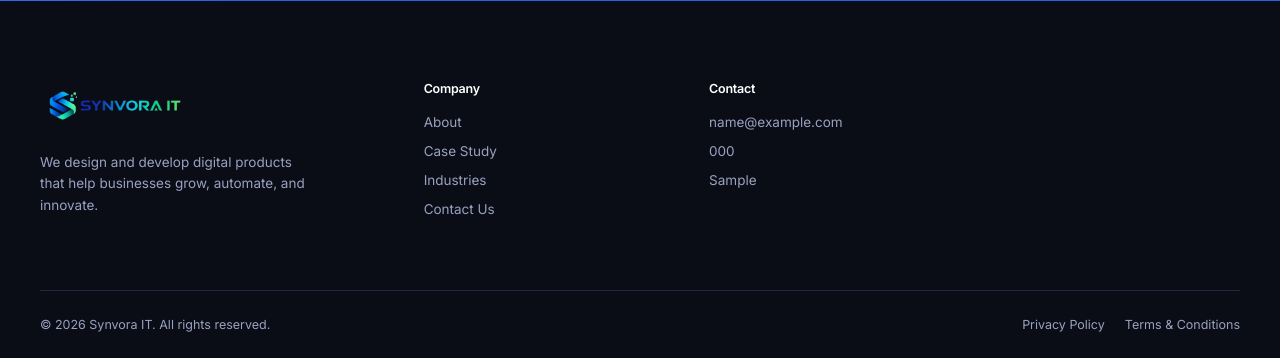
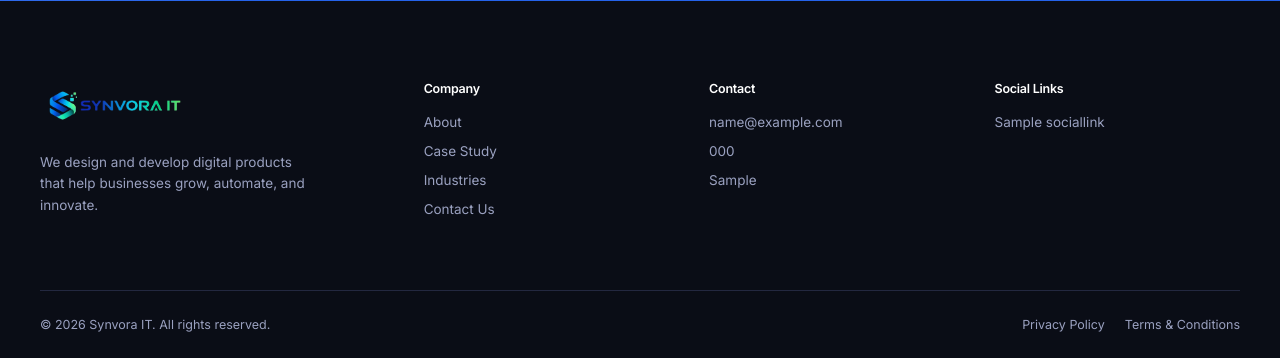
Before and after one commit to Synvora-IT/synvorait, a Django app: page /app/about-us/ in a window 1280 px wide. Shown: the part 4666-5024 px from the top of the page. Run offline with Django 5.2, Linux system fonts and the light colour scheme; tables that the repository leaves empty hold one stand-in row (values such as "Sample post").

Commit message:
Added social links in footer

```diff
--- a/app/context_processors.py
+++ b/app/context_processors.py
@@ -1,10 +1,12 @@
-from .models import ContactInfo , Industry , Service
+from .models import ContactInfo , Industry , Service , SocialLink
 
 def get_contact_info(request):
     info = ContactInfo.objects.first()
 
-    services = Service.objects.all()
+    services = Service.objects.all()[:6]
 
-    industries = Industry.objects.all()
+    industries = Industry.objects.all()[:6]
 
-    return {"info":info , "industries":industries , "services":services}
+    socials = SocialLink.objects.all()
+
+    return {"info":info , "industries":industries , "services":services , "socials":socials}
--- a/app/templates/base.html
+++ b/app/templates/base.html
@@ -173,6 +173,15 @@
         <a href="#">{{info.location}}</a>
       </div>
       {% endif %}
+
+      {% if socials %}
+      <div class="footer-col">
+        <h4>Social Links</h4>
+        {% for social in socials %}
+          <a href="{{social.url}}">{{social.title}}</a>
+        {% endfor %}
+      </div>
+      {% endif %}
     </div>
 
   </div>
```
